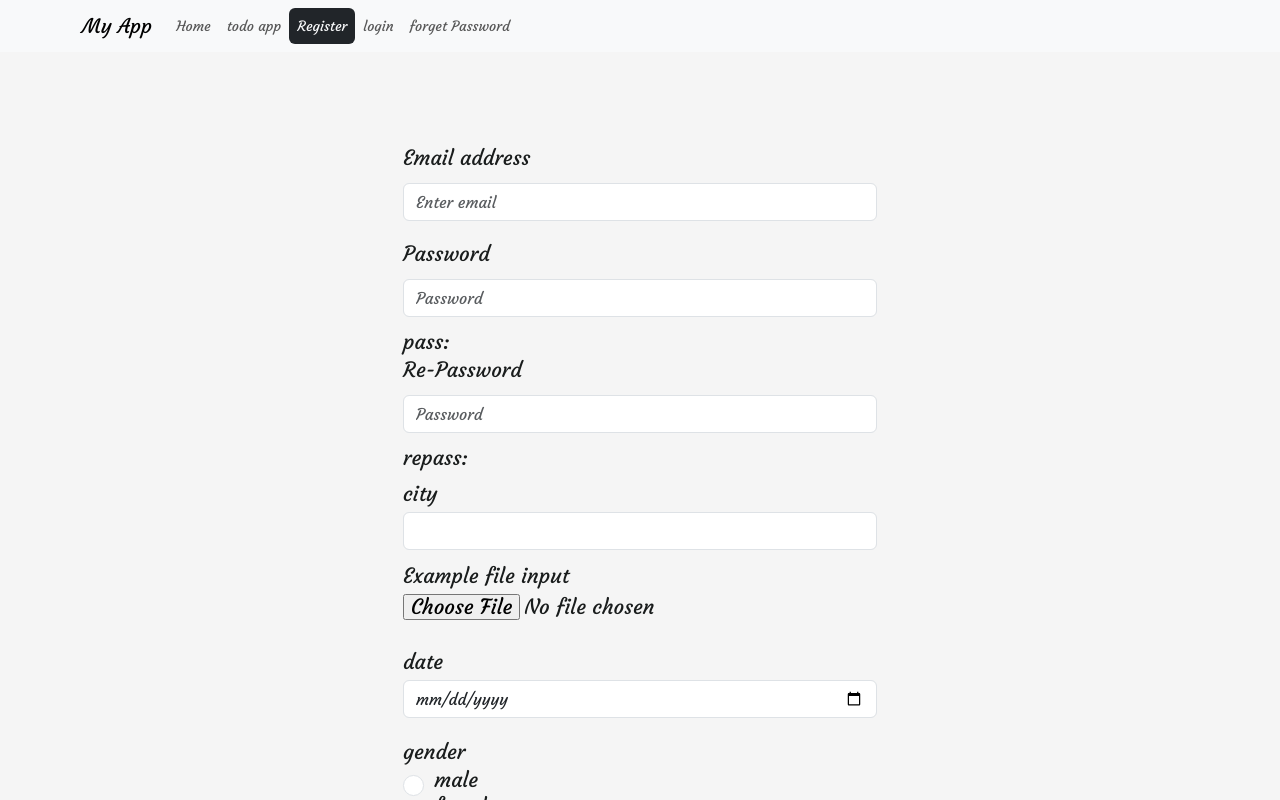
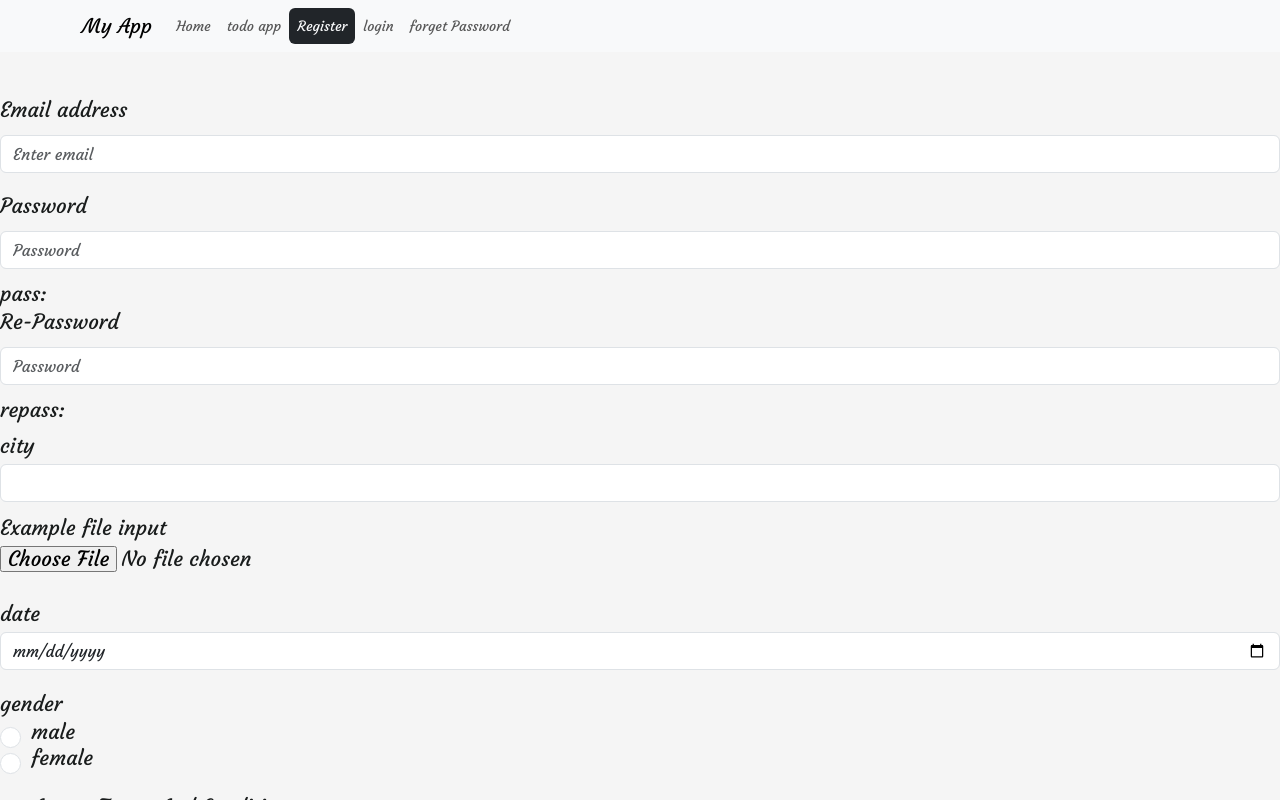
Before and after one commit to hebataha/my-angular-app, an Angular app: page /register in a window 1280 px wide. Shown: the top 800 px of the page. Built offline with nearby package versions, Linux system fonts and the light colour scheme.

Commit message:
remove container  wrapper

```diff
--- a/src/app/forms/components/forget-password/forget-password.html
+++ b/src/app/forms/components/forget-password/forget-password.html
@@ -1,4 +1,3 @@
-<app-container-wrapper>
 
 <form [formGroup]="form" (ngSubmit)="onSubmit()">
   <div class="mb-3">
@@ -21,5 +20,3 @@
     <button type="submit" class="btn btn-primary" [disabled]="form.invalid">Submit</button>
 
 </form>
-
-</app-container-wrapper>
--- a/src/app/forms/components/forget-password/forget-password.ts
+++ b/src/app/forms/components/forget-password/forget-password.ts
@@ -1,11 +1,10 @@
 import { Component } from '@angular/core';
-import { ContainerWrapper } from '../../../shared/container-wrapper/components/container-wrapper/container-wrapper';
 import { FormControl, FormGroup, ReactiveFormsModule, Validators } from '@angular/forms';
 import { JsonPipe } from '@angular/common';
 
 @Component({
   selector: 'app-forget-password',
-  imports: [ContainerWrapper,ReactiveFormsModule,JsonPipe],
+  imports: [ReactiveFormsModule,JsonPipe],
   templateUrl: './forget-password.html',
   styleUrl: './forget-password.scss',
 })
--- a/src/app/forms/components/login/login.html
+++ b/src/app/forms/components/login/login.html
@@ -1,4 +1,3 @@
-<app-container-wrapper >
   <form [formGroup]="form" (ngSubmit)="onSubmit()" >
     <div class="mb-3">
       <label for="exampleFormControlInput1" class="form-label">Email address</label>
@@ -30,4 +29,3 @@
     </div>
     <button type="submit" class="btn btn-primary" [disabled]="form.invalid"> Login</button>
   </form>
-</app-container-wrapper>
--- a/src/app/forms/components/login/login.ts
+++ b/src/app/forms/components/login/login.ts
@@ -1,11 +1,10 @@
 import { Component } from '@angular/core';
-import { ContainerWrapper } from '../../../shared/container-wrapper/components/container-wrapper/container-wrapper';
 import { FormControl, FormGroup, ReactiveFormsModule, Validators } from '@angular/forms';
 import { JsonPipe } from '@angular/common';
 
 @Component({
   selector: 'app-login',
-  imports: [ContainerWrapper,ReactiveFormsModule,JsonPipe],
+  imports: [ReactiveFormsModule,JsonPipe],
   templateUrl: './login.html',
   styleUrl: './login.scss',
 })
--- a/src/app/forms/components/register/register.html
+++ b/src/app/forms/components/register/register.html
@@ -1,4 +1,3 @@
-<app-container-wrapper>
   <form class="d-flex flex-column gap-2" [formGroup]="form" (ngSubmit)="onSubmit()">
     <div class="form-group">
       <label for="exampleInputEmail1">Email address</label>
@@ -112,4 +111,3 @@
  <p>{{form.valid}}</p>
     <button type="submit" class="btn btn-primary" [disabled]="form.invalid">Register</button>
   </form>
-</app-container-wrapper>
--- a/src/app/forms/components/register/register.ts
+++ b/src/app/forms/components/register/register.ts
@@ -1,11 +1,10 @@
 import { Component } from '@angular/core';
-import { ContainerWrapper } from '../../../shared/container-wrapper/components/container-wrapper/container-wrapper';
 import { FormControl, FormGroup, ReactiveFormsModule, Validators } from '@angular/forms';
 import { JsonPipe } from '@angular/common';
 
 @Component({
   selector: 'app-register',
-  imports: [ContainerWrapper, ReactiveFormsModule, JsonPipe],
+  imports: [ ReactiveFormsModule, JsonPipe],
   templateUrl: './register.html',
   styleUrl: './register.scss',
 })
--- a/src/app/shared/container-wrapper/components/container-wrapper/container-wrapper.html
+++ /dev/null
@@ -1,7 +0,0 @@
-<div class="container">
-    <div class="row">
-        <div class="col-12  col-md-12 col-lg-6 offset-lg-3 offset-md-0 p-5 rounded-2">
-            <ng-content></ng-content>
-        </div>
-    </div>
-</div>
```
Also changed, not shown: src/app/shared/container-wrapper/components/container-wrapper/container-wrapper.ts (deleted, +0 -11 lines), src/app/shared/container-wrapper/components/container-wrapper/container-wrapper.scss (deleted), 1 other file (tests, documents, lock files or other folders).
